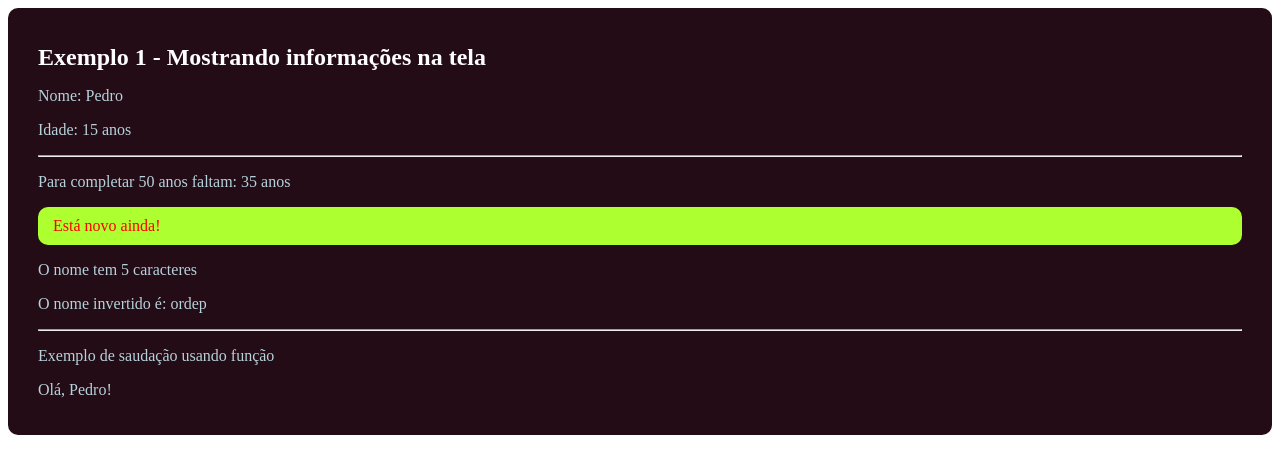
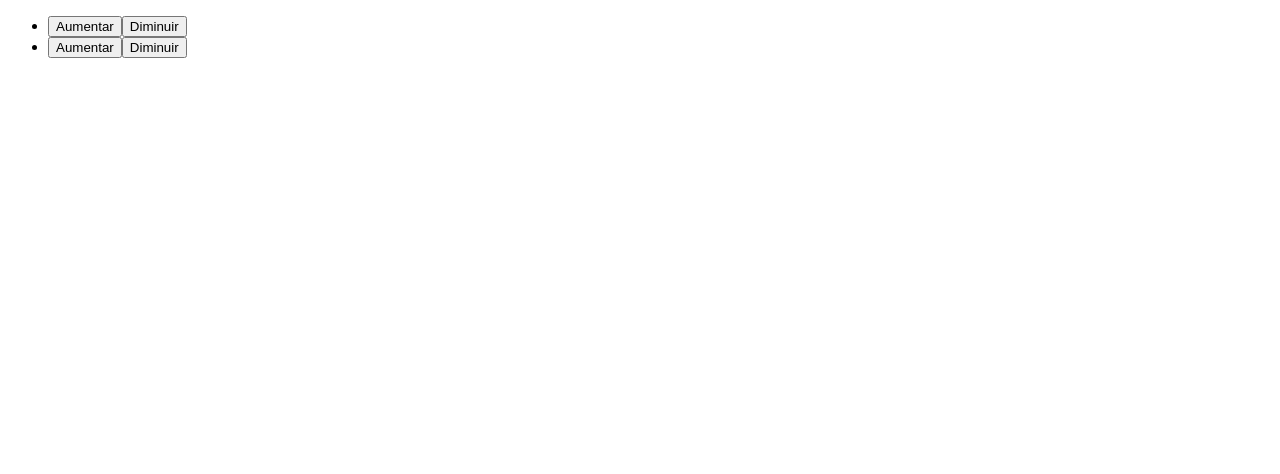
Before and after one commit to Pedrojoseroza/first_vuejs, a Vue app in the folder vue-project/: page / in a window 1280 px wide. Shown: the top 474 px of the page. Built offline with nearby package versions, Linux system fonts and the light colour scheme.

Commit message:
Commit que esqueci de fazer antes das férias

```diff
--- a/vue-project/src/App.vue
+++ b/vue-project/src/App.vue
@@ -1,62 +1,36 @@
 <script setup>
-    const nome = 'Pedro'
-    const idade = 15
+import {ref} from "vue";
+let primeiroContador = ref(1);
 
-    function inverter(texto) {
-        return texto.toLowerCase().split('').reverse().join('')
-    }
+let segundoContador = ref(1);
 
-    function saudacao() {
-        return `Olá, ${nome}!`
-    }
+function aumentarContador(contador) {
+    contador.value++;
+}
+function diminuirContador(contador) {
+    contador.value--;
+}
 </script>
 
 <template>
-    <div class="info">
-        <h1>Exemplo 1 - Mostrando informações na tela</h1>
-        <p>Nome: {{ nome }} </p>
-        <p>Idade: {{ idade }}  anos</p>
-        <hr />
-        <p>Para completar 50 anos faltam: {{ 50 - idade }}  anos</p>
-        <p v-if="50-idade >= 10" class="novo">
-          Está novo ainda!
-        </p>
-        <p v-if="50-idade < 10" class="velho">
-          Está quase lá ein!
-        </p>
-        <p>O nome tem {{ nome.length }}  caracteres</p>
-        <p>O nome invertido é: {{ inverter(nome) }} </p>
-        <hr />
-        <p> Exemplo de saudação usando função</p>
-        <p> {{ saudacao() }}  </p>
-    </div>
+<div class="geral">
+    <ul>
+        <li>
+            <div>{{primeiroContador.value}}</div>
+            <button @click="aumentarContador(primeiroContador)">Aumentar</button>
+            <button @click="diminuirContador(primeiroContador)">Diminuir</button>
+        </li>
+                <li>
+            <div>{{segundoContador.value}}</div>
+            <button @click="aumentarContador(segundoContador)">Aumentar</button>
+            <button @click="diminuirContador(segundoContador)">Diminuir</button>
+        </li>
+    </ul>
+</div>
 </template>
 
 <style scoped>
-.info {
-  background-color: rgba(35,12,22,1);
-  padding: 20px 30px;
-  color: rgb(183, 210, 219);
-  border-radius: 10px;
-}
-
-h1 {
-  color: white;
-  font-weight: bold;
-  font-size: 1.5em;
-}
-.novo {
-  background-color: greenyellow;
-  border-radius: 10px;
-  font-size: 1rem;
-  color: red;
-  padding: 10px 15px;
-}
-.velho {
-  background-color: red;
-  border-radius: 10px;
-  font-size: 1rem;
-  padding: 10px 15px;
-  color:greenyellow;
+div {
+    margin: auto;
 }
 </style>
```
Also changed, not shown: vue-project/src/01_App.vue (added, +62 -0 lines), 1 other file (tests, documents, lock files or other folders).
